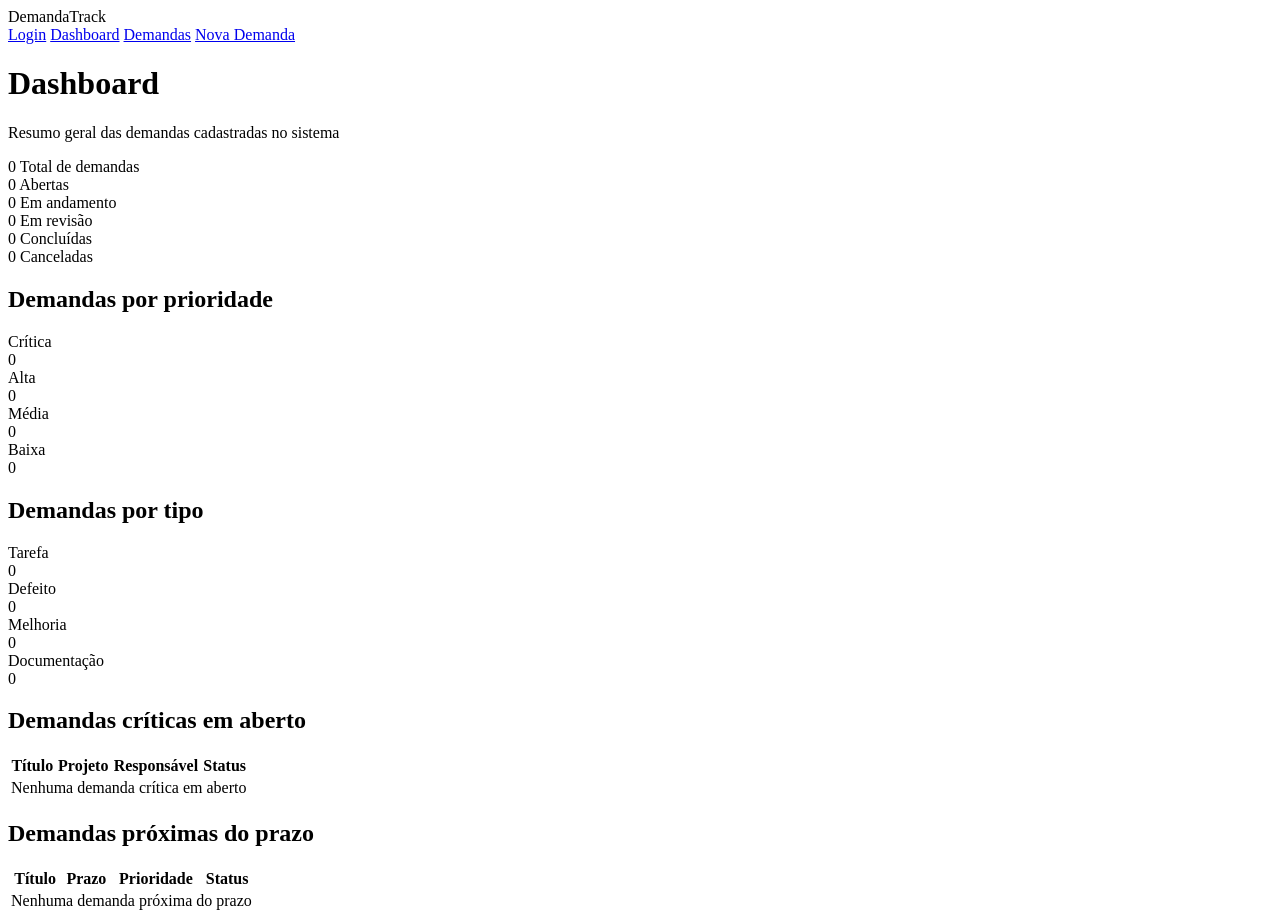
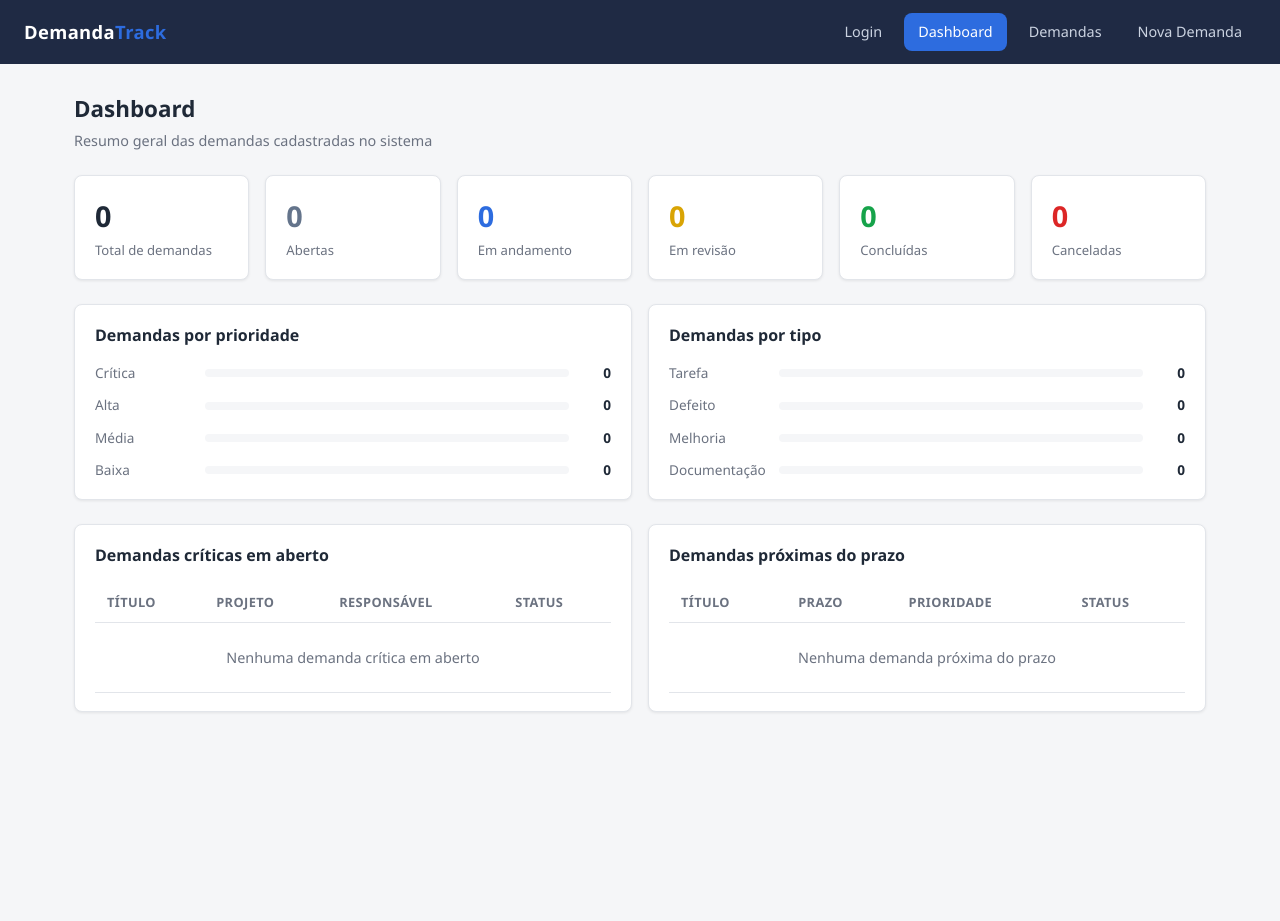
Before and after one commit to Nathan-Kenzo/PI-II-Time2, a plain HTML site: page pages/dashboard.html in a window 1280 px wide. After the commit the page ends 800 px from the top, so only its background shows below. Drawn offline with Linux system fonts and the light colour scheme.

Commit message:
correcao do link do css da dashboard

```diff
--- a/pages/dashboard.html
+++ b/pages/dashboard.html
@@ -4,7 +4,7 @@
   <meta charset="UTF-8">
   <meta name="viewport" content="width=device-width, initial-scale=1.0">
   <title>Dashboard - Sistema de Demandas</title>
-  <link rel="stylesheet" href="style.css">
+  <link rel="stylesheet" href="../css/dashboard.css">
 </head>
 <body>
 
```
